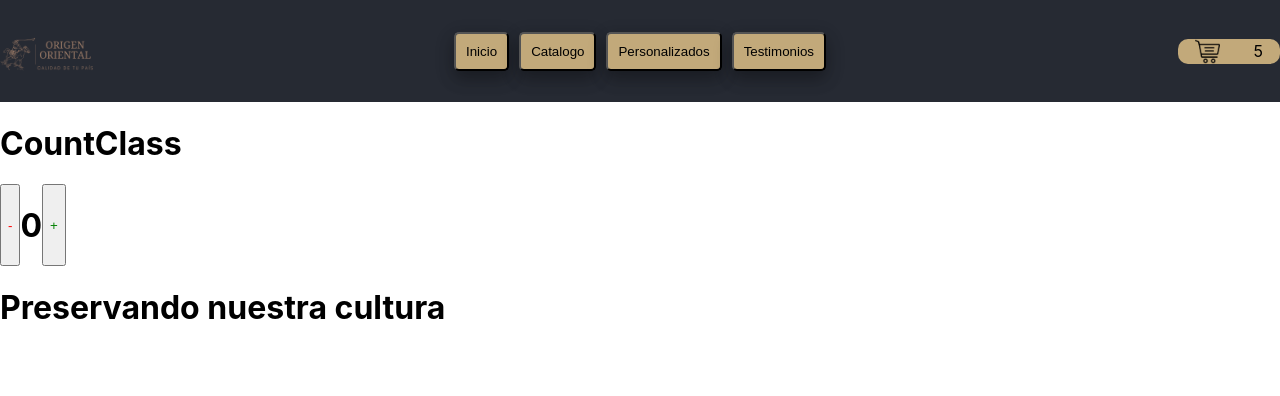
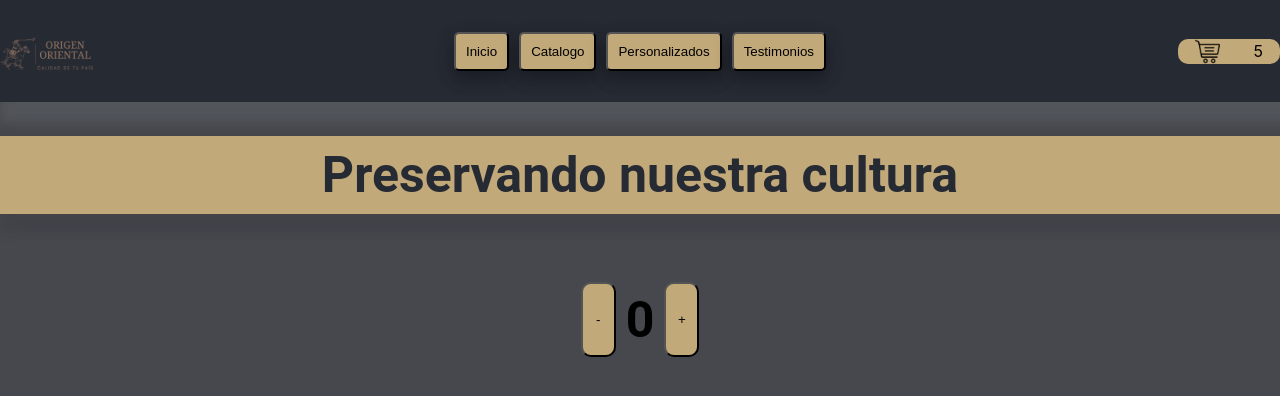
Before and after one commit to Guilleto98/ReactCoderHouse, a React (Create React App) app: page / in a window 1280 px wide. Shown: the top 396 px of the page. Built offline with nearby package versions, Linux system fonts and the light colour scheme.

Commit message:
Desafío: Contador con botón

```diff
--- a/src/App.js
+++ b/src/App.js
@@ -1,18 +1,22 @@
+import React from 'react'
 import './App.css';
 import NavBar from './componentes/NavBar/NavBar'
-import CountClass from './componentes/CountClass/CountClass'
-import CountFunction from './componentes/CountFunction/CountFunction'
+/*import CountClass from './componentes/CountClass/CountClass'
+import CountFunction from './componentes/CountFunction/CountFunction'*/
 import ItemListContainer from './componentes/ItemListContainer/ItemListContainer'
+import ItemCount from './componentes/ItemCount/ItemCount'
 
 function App() {
-  return (
+
+    return (
     <div classNam = "App">
 
         <NavBar className="NavBar"/>
-        <CountClass />
-        <CountFunction />
         <ItemListContainer greeting="Preservando nuestra cultura"/>
-
+        <ItemCount />
+        {/* show ? <CountFunction /> : null */}
+        {/*<CountClass />*/}
+        {/*<CountFunction />*/}
     </div>
   );
 }
--- /dev/null
+++ b/src/componentes/ItemCount/ItemCount.css
@@ -0,0 +1,23 @@
+.divCount{
+        display: flex;
+        justify-content: center;
+        align-items: center;
+}
+
+.btnCount{
+        background-color: #c2a97a;
+        height: 75px;
+        width: 35px;
+        border-radius: 10px;
+}
+
+.btnCount:hover{
+    background-color: #e4cc9f;
+    transition: 1s;
+}
+
+h1{
+    padding: 10px;
+    font-family: Roboto;
+    font-size:  50px ;
+}
--- /dev/null
+++ b/src/componentes/ItemCount/ItemCount.js
@@ -0,0 +1,31 @@
+import './ItemCount.css'
+import { useState } from 'react'
+
+const ItemCount = (props) => {
+
+//***FORMA DE UTILIZAR ESTA HERRAMIENTA A LO CANARIO */
+    /*const state = useState(0)
+
+    const count = state[0]
+    const setCount = state[1]*/
+
+//***FORMA CORRECTA: DESTRUCTURAR EL ARRIVE ***/
+    const [ count, setCount ] = useState(0)
+
+    const decrement = () =>{
+        setCount(count - 1)
+    }
+
+    const increment = () =>{
+        setCount(count + 1)
+    }
+
+
+    return ( <div className="divCount" style={{display:"flex"}}>
+                <button className="btnCount" onClick={decrement} color='red' >-</button>
+                <h1>{count}</h1>
+                <button className="btnCount" onClick={increment} color='red' >+</button>
+            </div>)
+}
+
+export default ItemCount
--- a/src/componentes/ItemListContainer/ItemListContainer.js
+++ b/src/componentes/ItemListContainer/ItemListContainer.js
@@ -1,6 +1,5 @@
 const ItemListContainer = (props) => {
-    return <h1>{props.greeting}</h1>
-
+    return <h1 className="h1">{props.greeting}</h1>
 }
 
 export default ItemListContainer
--- a/src/componentes/NavBar/NavBar.css
+++ b/src/componentes/NavBar/NavBar.css
@@ -1,3 +1,6 @@
+body{
+  background-color: #46484d;
+}
 nav{
   display: flex;
   width: 100%;
@@ -7,6 +10,7 @@ nav{
   justify-content: space-between;
   top: 0;
   position: relative;
+  box-shadow: 10px 10px 10px 10px rgba(183, 192, 204, 0.1);
 }
 
 nav button{
@@ -30,7 +34,9 @@ nav button{
   }
 
   .buttons-nav:hover {
-    background-color: rgb(109, 103, 67);
+    font-size: 14px;
+    padding: 15px;
+    background-color: #e4cc9f;
     box-shadow: 0 12px 16px 0 rgba(0, 0, 0, 0.24), 0 10px 10px 0 rgba(248, 245, 245, 0.19);
   }
 
@@ -43,3 +49,11 @@ nav button{
     width: 8%;
     height: 100%;
   }
+
+.h1{
+  display: flex;
+  background: #c2a97a;
+  color: #262A33;
+  justify-content: center;
+  box-shadow: 10px 10px 10px 10px rgba(25, 28, 43, 0.1);
+}
```
